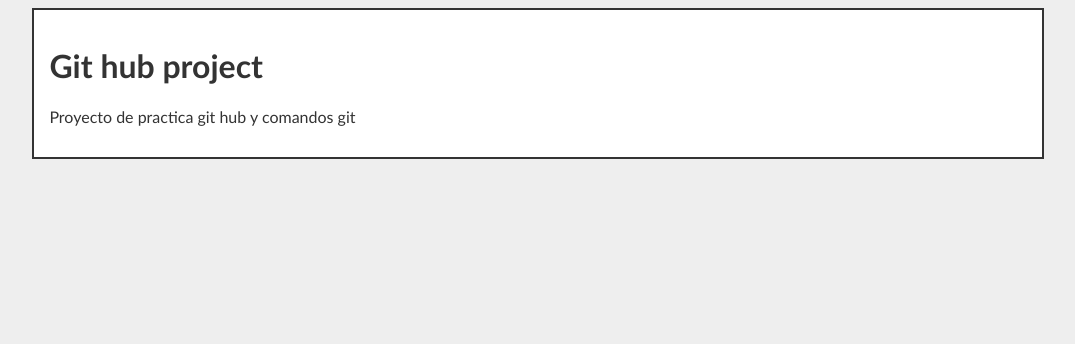
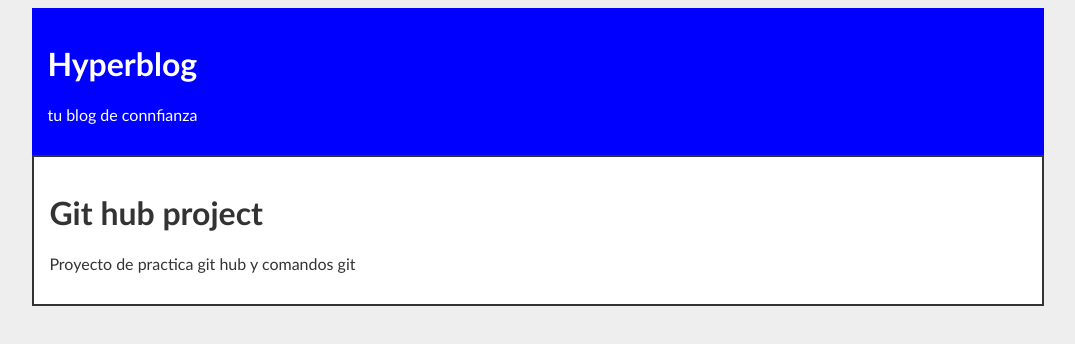
Before and after one commit to enagenado00/hyperblog, a plain HTML site: page index.html in a window 1280 px wide. Shown: the whole page, without its empty margins (102-1177 px from the left). Drawn offline with Linux system fonts and the light colour scheme.

Commit message:
cabecara azul

```diff
--- a/css/styles.css
+++ b/css/styles.css
@@ -1,4 +1,5 @@
 body { font-family: 'Trebuchet MS', 'Lucida Sans Unicode', 'Lucida Grande', 'Lucida Sans', Arial, sans-serif;
 color: #333; background-color: #eee;;}
 .container {max-width: 80%; margin: auto;}
+.cabecera {background-color: blue; color: white; padding: 15px;}
 .post {padding: 15px; border: solid 2px #333; background: white;}
--- a/index.html
+++ b/index.html
@@ -8,7 +8,10 @@
 </head>
 <body>
     <div class="container">
-        <div class="cabecera"></div>
+        <div class="cabecera">
+            <h1>Hyperblog</h1>
+            <p>tu blog de connfianza</p>
+        </div>
         <div class="post">
             <h1>Git hub project</h1>
             <p>Proyecto de practica git hub y comandos git</p>
```
